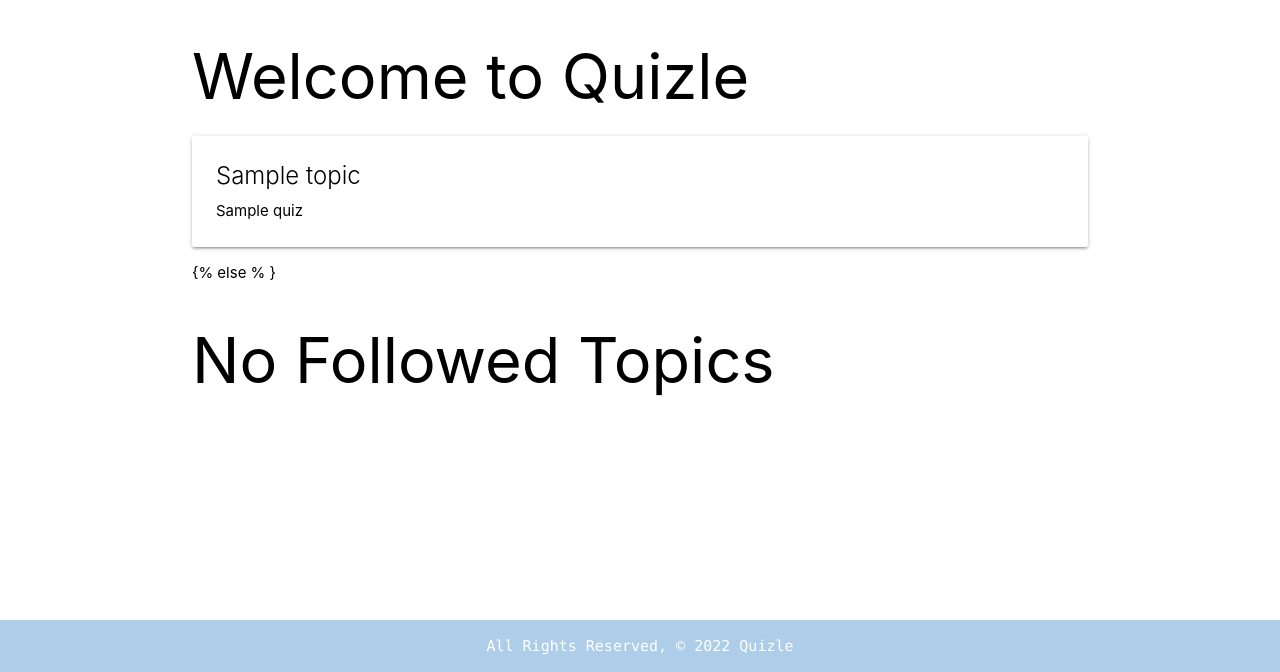
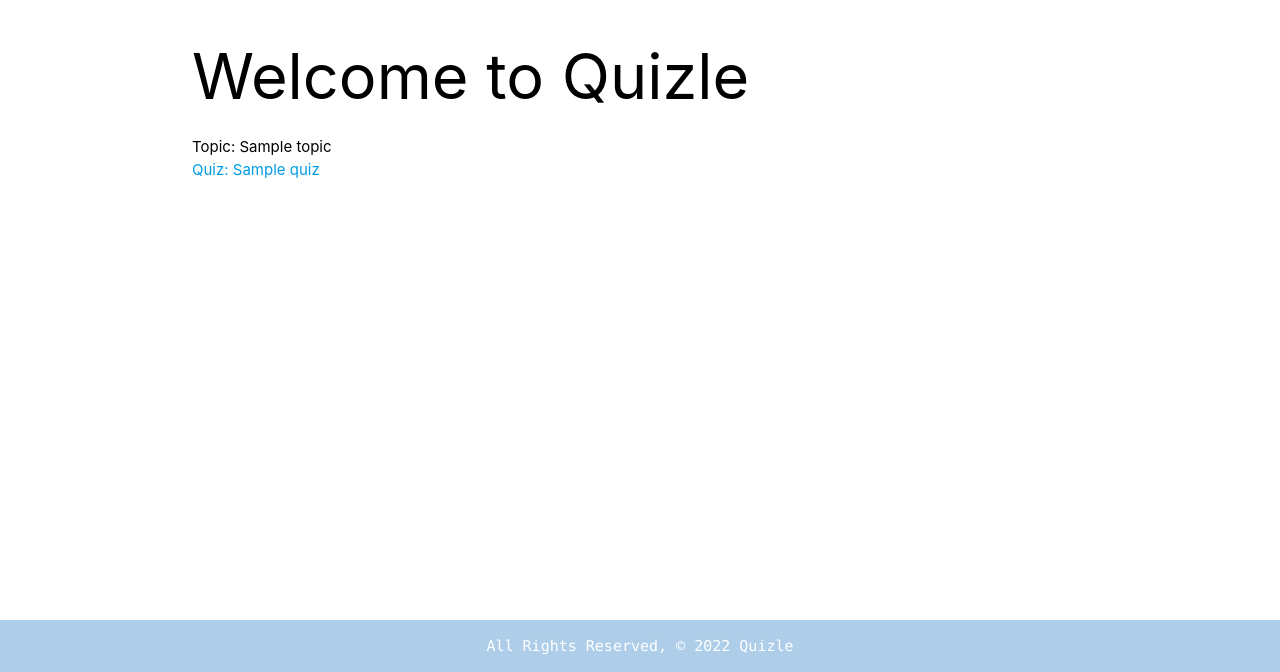
Before and after one commit to BrandonSamaroo/Quizle, a Django app: page / in a window 1280 px wide. Shown: the part 128-800 px from the top of the page. Run offline with Django 4.2, Linux system fonts and the light colour scheme; a user stored in the database is signed in; tables that the repository leaves empty hold one stand-in row (values such as "Sample post"); grey boxes marked "Sample" are stand-in pictures.

Commit message:
fixed homepage showing topics and quizes

```diff
--- a/main_app/templates/landingpages/home.html
+++ b/main_app/templates/landingpages/home.html
@@ -5,19 +5,18 @@
 
 <h1>Welcome to Quizle</h1>
 
-{% if user.is_authenticated %}
-{% for topic in my_following %}
-<div class='card'>
-    <div class="card-content">
-        <span class="card-title">{{topic.name}}</span>
-        {% for quiz in quiz %}
-        <p>{{ quiz.name }}</p>
+{% for following in home_following %}
+    Topic: {{following.topic.name}} <br>
+    {% if following.quizes %}
+        {% for quiz in following.quizes %}
+            <a href="{%url 'play_quiz' quiz.id%}"> Quiz: {{quiz.name}}</a>
+            <br>
         {% endfor %}
-    </div>
-</div>
+    {% else %}
+        No Quizes Available
+    {% endif %}
+    <br>
+    <br>
 {% endfor %}
-{% else % }
-<h1>No Followed Topics</h1>
-{% endif %}
 
 {% endblock %}
--- a/main_app/views.py
+++ b/main_app/views.py
@@ -61,20 +61,23 @@ class Profile(DetailView):
 @login_required
 def home(request):
     my_following = UserExtras.objects.get(user=request.user.id).followedTopics.all()
-    quiz = Quiz.objects.all()
+    home_following = []
+    for following in my_following:
+        home_following.append({'quizes': Quiz.objects.filter(topic=following), 'topic': following})
+    print(home_following)
     # quizes = Topic.objects.get.
-    return render(request, 'landingpages/home.html', {'my_following': my_following, 'quiz': quiz})
+    return render(request, 'landingpages/home.html', {'home_following': home_following})
 
 @login_required
 def unassoc_topic(request, topic_id):
     UserExtras.objects.get(user=request.user).followedTopics.remove(topic_id)
     return redirect('home')
 
-
 @login_required
 def search(request):
     return render(request, "main_app/search.html")
 
+@login_required
 def create_quiz(request):
     topics = Topic.objects.all()
     return render(request, "main_app/create_quiz.html", {'topics': topics})
```
